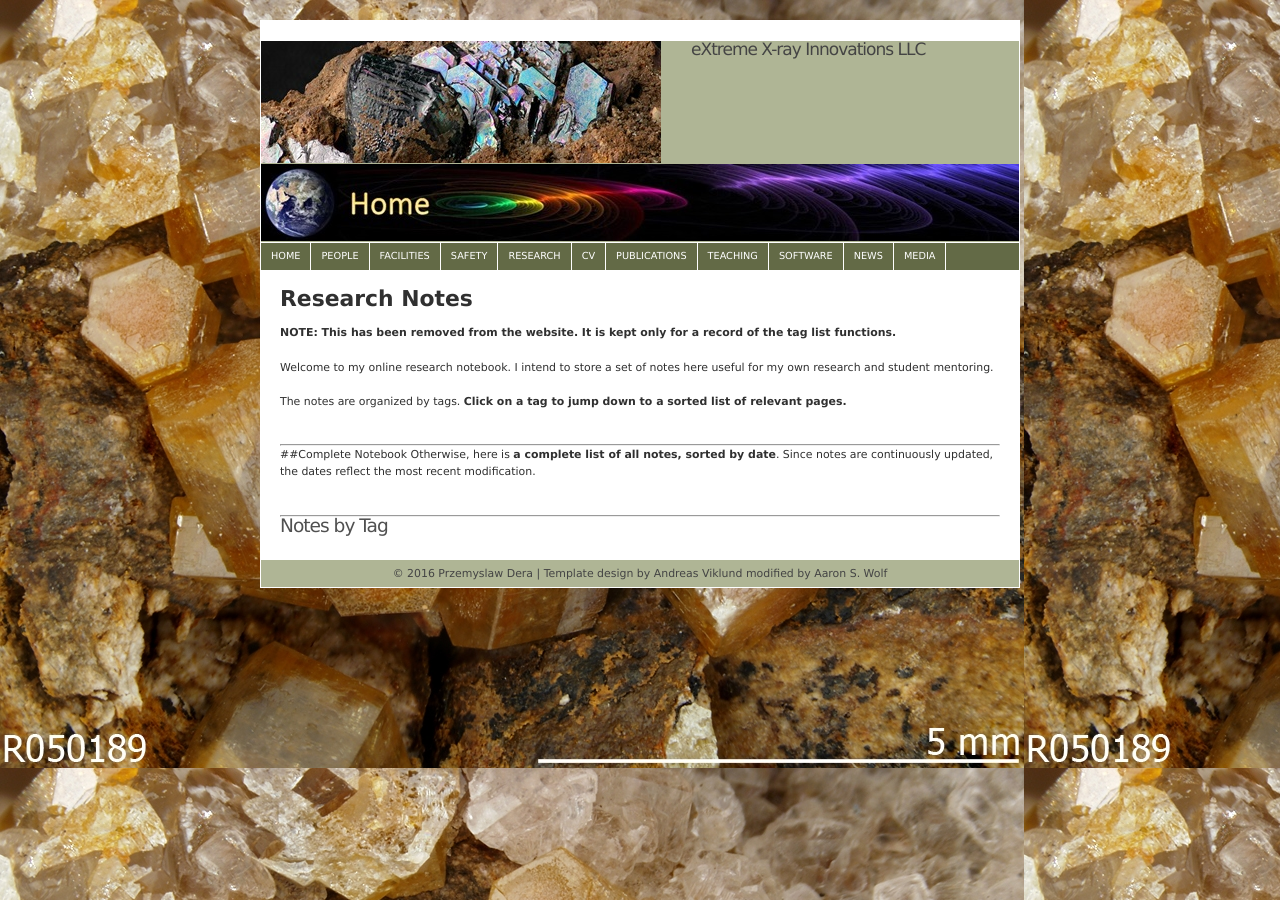
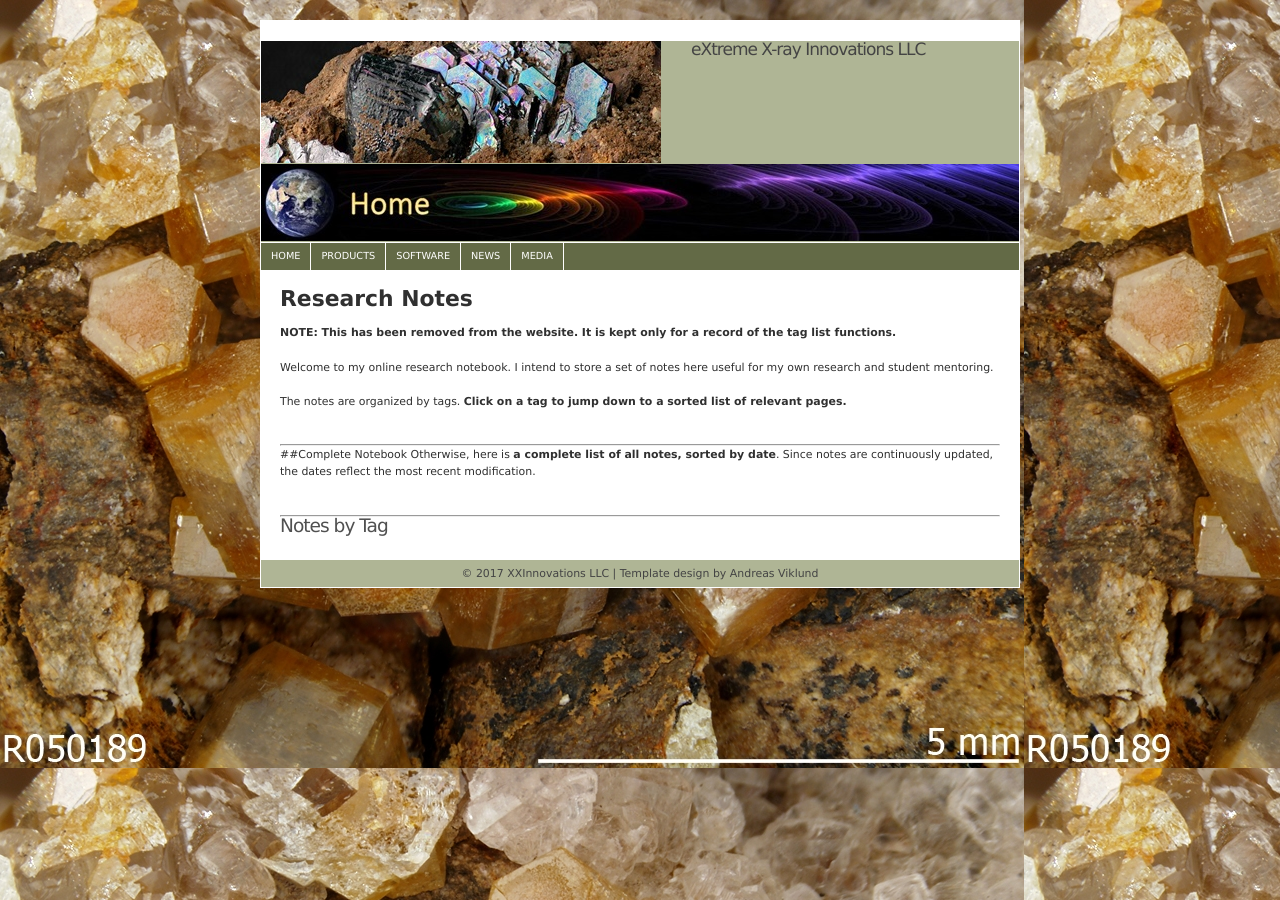
Before and after one commit to xxinnovations/xxinnovations.github.io, a Jekyll site: the page built from notes.md, in a window 1280 px wide. Built offline with Jekyll 4.4.1, drawn with Linux system fonts in a browser that asks for light colours.

Commit message:
Tabs modified

```diff
--- a/_includes/foot.html
+++ b/_includes/foot.html
@@ -1,7 +1,7 @@
 
 	</div>
 	<div id="footer">
-		<p>&copy; 2016 Przemyslaw Dera | Template design by <a href="http://andreasviklund.com/">Andreas Viklund</a> modified by Aaron S. Wolf</p>
+		<p>&copy; 2017 XXInnovations LLC | Template design by <a href="http://andreasviklund.com/">Andreas Viklund</a> </p>
 	</div>
 
 	</div>
--- a/_includes/navi-pd.html
+++ b/_includes/navi-pd.html
@@ -8,49 +8,13 @@
             <li><a href="/index.html">Home</a></li>
             {% endif %}
 
-            {% if page.active == "people" %}
-            <li class="selected"><a href="/people.html">People</a></li>
+			{% if page.active == "products" %}
+            <li class="selected"><a href="/index.html">Products</a></li>
             {% else %}
-            <li><a href="/people.html">People</a></li>
+            <li><a href="/index.html">Products</a></li>
             {% endif %}
 
-            {% if page.active == "facilities" %}
-            <li class="selected"><a href="/facilities.html">Facilities</a></li>
-            {% else %}
-            <li><a href="/facilities.html">Facilities</a></li>
-            {% endif %}
-
-            {% if page.active == "Safety" %}
-            <li class="selected"><a href="/labsafety.html">Safety</a></li>
-            {% else %}
-            <li><a href="/labsafety.html">Safety</a></li>
-            {% endif %}
-
-            {% if page.active == "research" %}
-            <li class="selected"><a href="/research.html">Research</a></li>
-            {% else %}
-            <li><a href="/research.html">Research</a></li>
-            {% endif %}
-
-            {% if page.active == "cv" %}
-            <li class="selected"><a href="/cv.html">CV</a></li>
-            {% else %}
-            <li><a href="/cv.html">CV</a></li>
-            {% endif %}
-
-            {% if page.active == "pubs" %}
-            <li class="selected"><a href="/publications.html">Publications</a></li>
-            {% else %}
-            <li><a href="/publications.html">Publications</a></li>
-            {% endif %}
-
-            {% if page.active == "Teaching" %}
-            <li class="selected"><a href="/teaching.html">Teaching</a></li>
-            {% else %}
-            <li><a href="/teaching.html">Teaching</a></li>
-            {% endif %}
-
-            {% if page.active == "SOftware" %}
+            {% if page.active == "Software" %}
             <li class="selected"><a href="/software.html">Software</a></li>
             {% else %}
             <li><a href="/software.html">Software</a></li>
```
